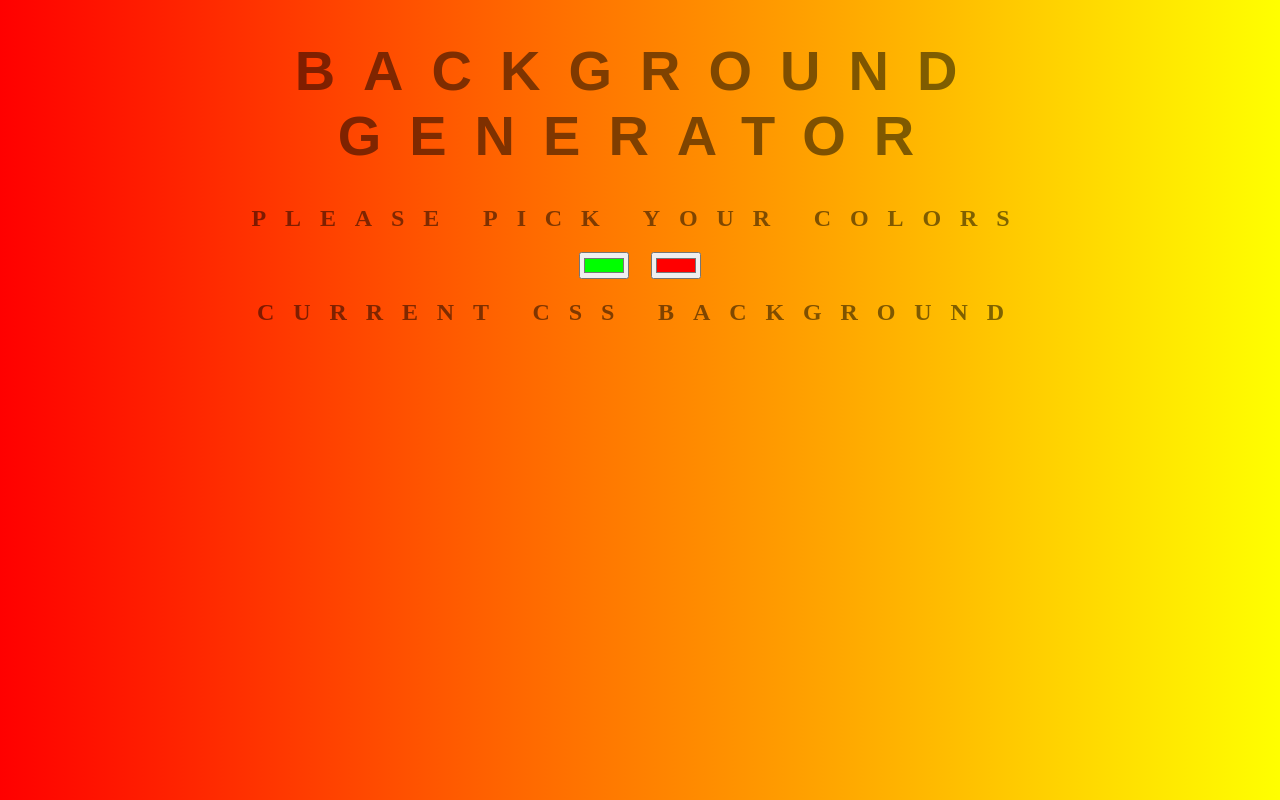
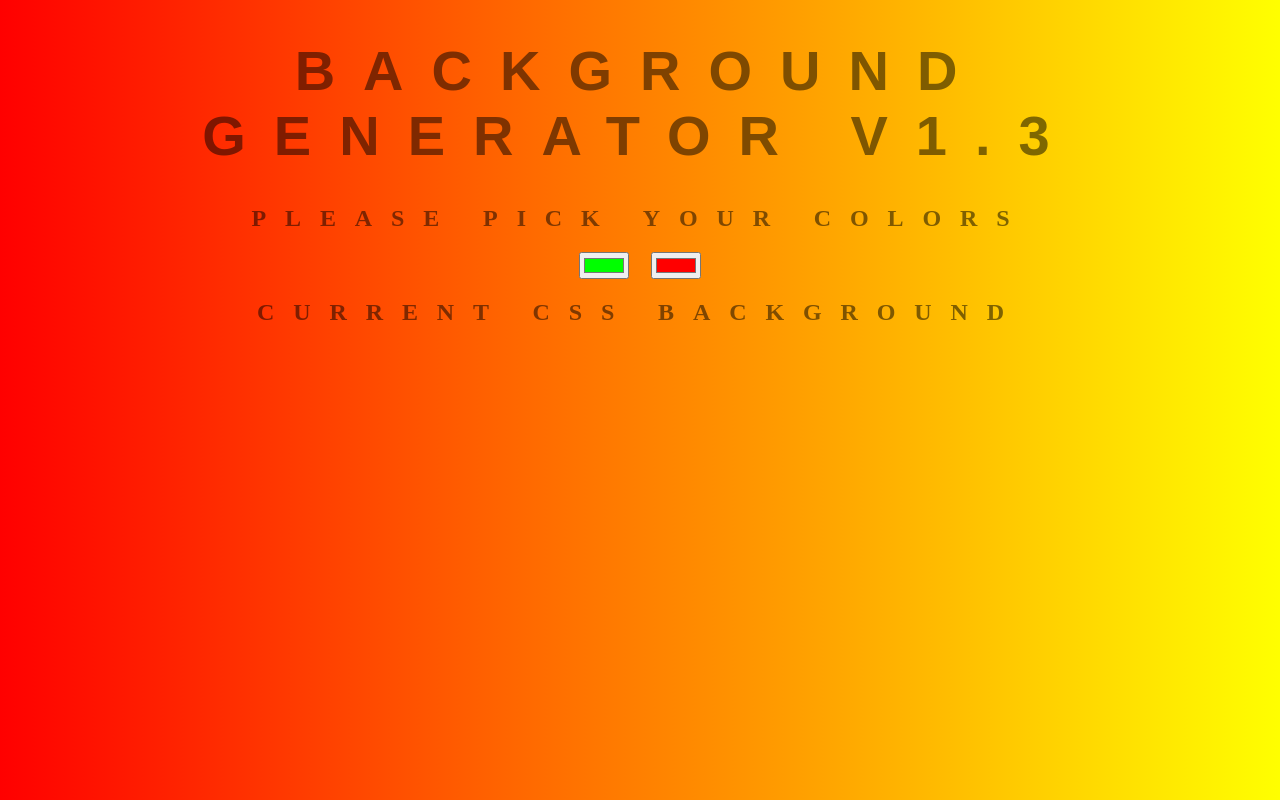
Before and after one commit to MathiasMl/Bgen, a plain HTML site: page index2.html in a window 1280 px wide. Drawn offline with Linux system fonts and the light colour scheme.

Commit message:
Did a small upgrade to version

```diff
--- a/index2.html
+++ b/index2.html
@@ -5,7 +5,7 @@
 	<link rel="stylesheet" type="text/css" href="style2.css">
 </head>
 <body id="gradient">
-	<h1>Background Generator</h1>
+	<h1>Background Generator v1.3</h1>
 	<h2>Please pick your colors </h2>
 	<input  class = "color1" type="color" name="color1" value="#00ff00">
 	<input  class="color2" type="color" name="color2" value="#ff0000">
```
